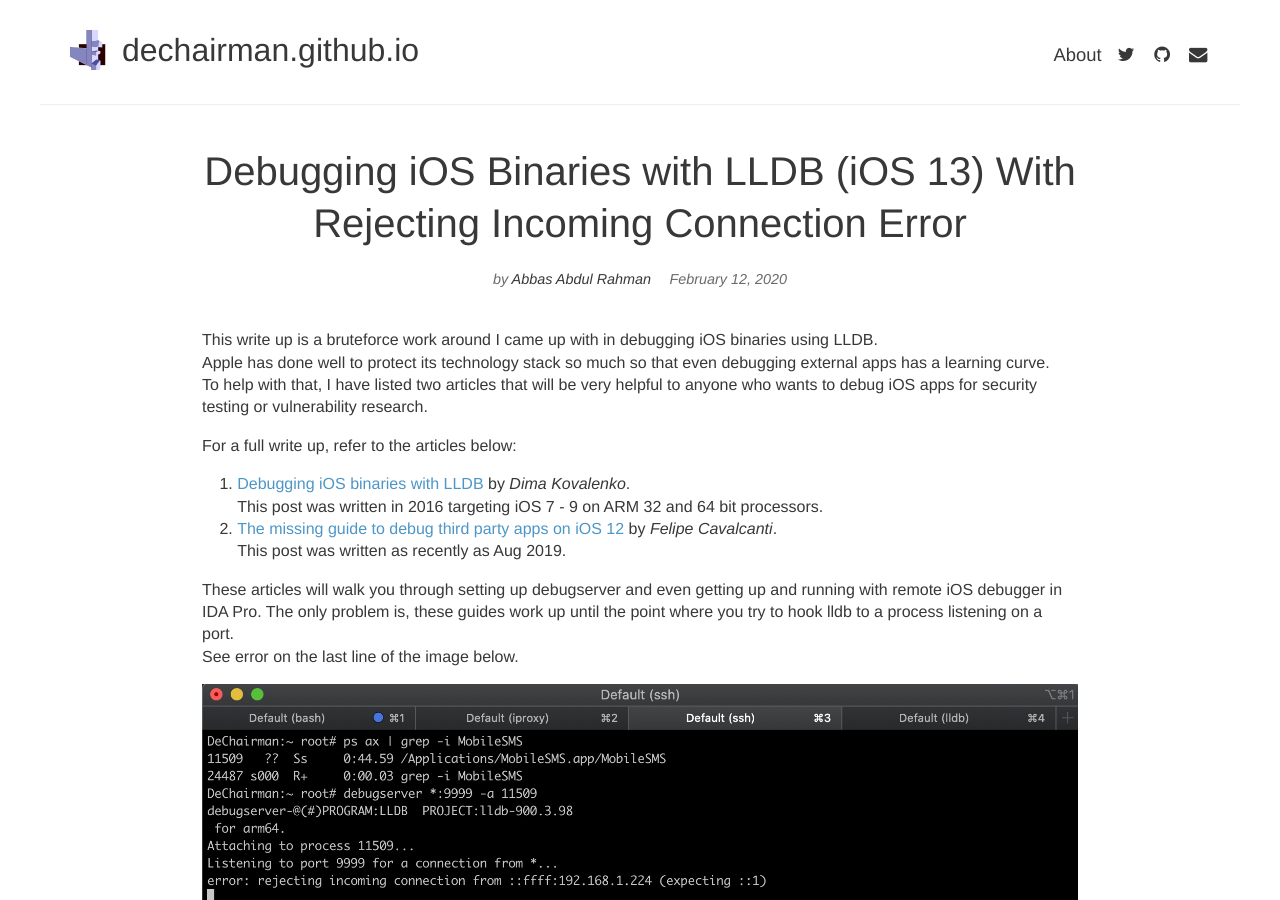
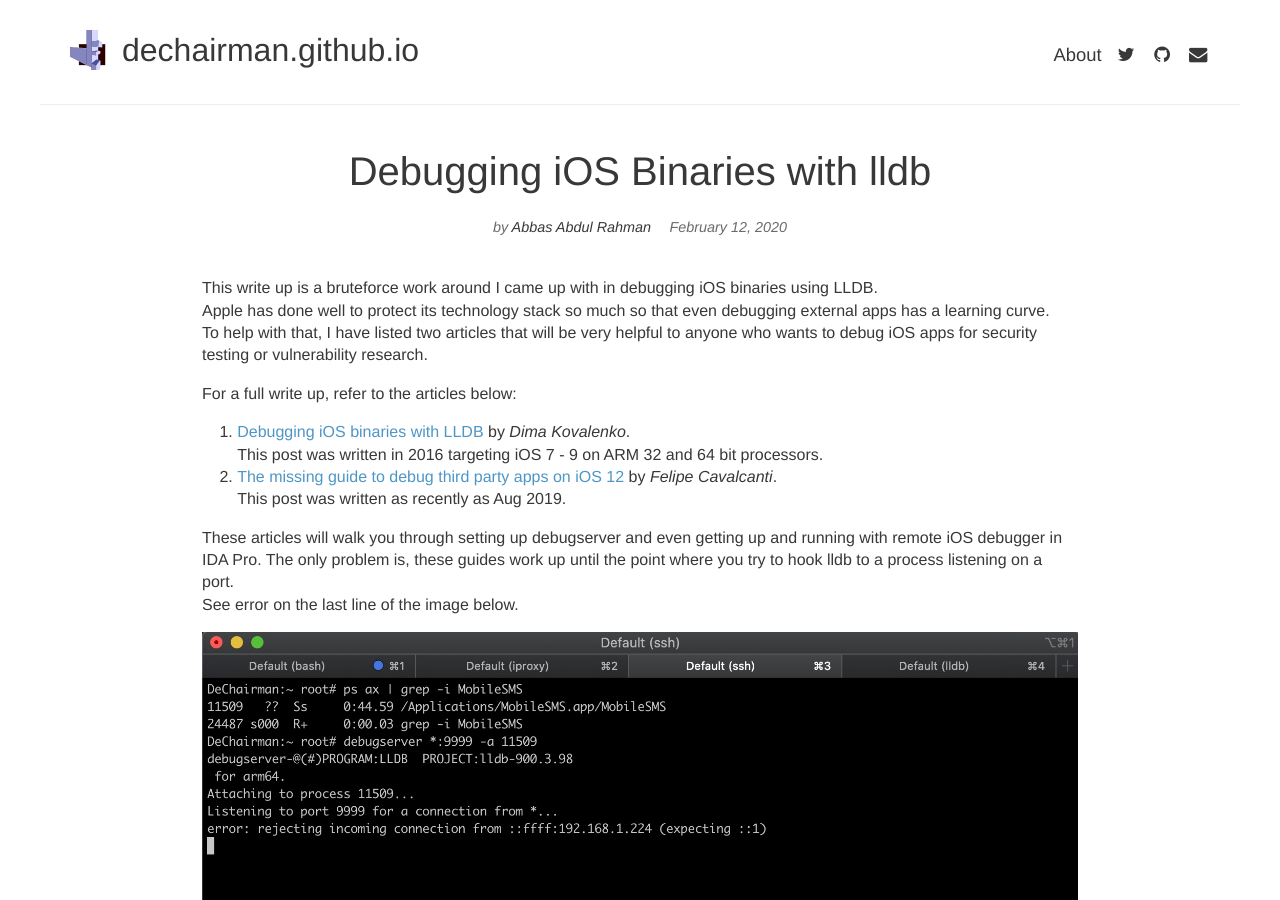
Before and after one commit to dechairman/dechairman.github.io, a Jekyll site: the page built from _posts/2020-02-12-Debugging-iOS-Binaries.md, in a window 1280 px wide and 900 px high. Built offline with Jekyll 4.4.1, drawn with Linux system fonts in a browser that asks for light colours.

Commit message:
Update 2020-02-12-Debugging-iOS-Binaries.md

```diff
--- a/_posts/2020-02-12-Debugging-iOS-Binaries.md
+++ b/_posts/2020-02-12-Debugging-iOS-Binaries.md
@@ -1,6 +1,6 @@
 ---
 layout: post
-title: "Debugging iOS Binaries with LLDB (iOS 13) With Rejecting Incoming Connection Error"
+title: "Debugging iOS Binaries with lldb"
 date: 2020-02-12
 author: Abbas Abdul Rahman
 categories: [Security]
```
